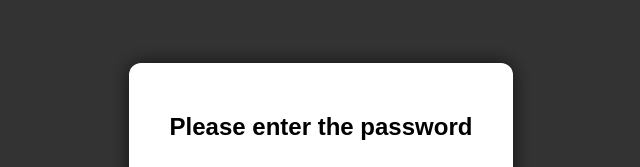
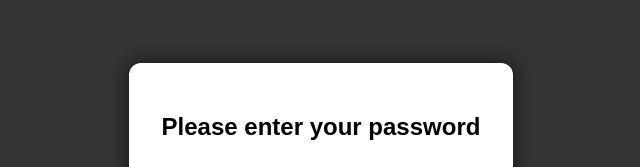
Before and after one commit to 25webar/AR_HOLY_WEEK_025, a plain HTML site: page index.html in a window 1280 px wide. Shown: the part 222-389 px from the top of the page, without its empty margins (319-959 px from the left). Drawn offline with Linux system fonts and the light colour scheme.

Commit message:
index.html

```diff
--- a/index.html
+++ b/index.html
@@ -50,7 +50,7 @@
     </style>
     <div id="password-container">
       <div id="password-box">
-        <h2>Please enter the password</h2>
+        <h2>Please enter your password</h2>
         <input type="password" id="password-input" placeholder="Enter password" />
         <button onclick="checkPassword()">Submit</button>
         <p id="error-msg" style="color: red; display: none;">Incorrect password</p>
@@ -58,11 +58,9 @@
     </div>
     <script>
       const correctPassword = "2846"; // ← غيّر الباسورد لو حبيت
-
       function checkPassword() {
         const input = document.getElementById("password-input").value;
         const errorMsg = document.getElementById("error-msg");
-
         if (input === correctPassword) {
           document.getElementById("password-container").style.display = "none";
           document.querySelector("a-scene").style.display = "block"; // ← هنا بنخلي المشهد يبان ويشتغل
```
